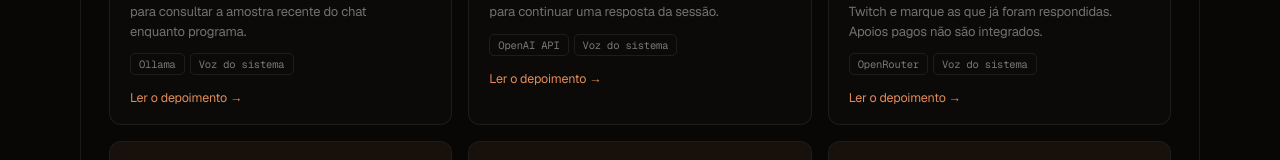
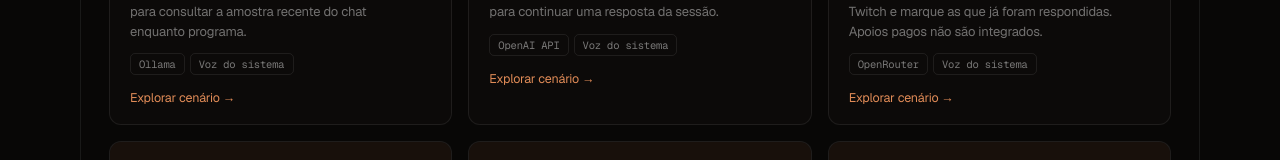
Before and after one commit to opensources-com-br/rocky, a Next.js app in the folder apps/web/: page /showcase in a window 1280 px wide. Shown: the part 577-737 px from the top of the page. Built offline with nearby package versions, Linux system fonts and the light colour scheme.

Commit message:
feat: label scenario cards without testimonial claims

```diff
--- a/apps/web/components/showcase/CaseCardSummary.jsx
+++ b/apps/web/components/showcase/CaseCardSummary.jsx
@@ -17,7 +17,7 @@ export default function CaseCardSummary({ c }) {
 </React.Fragment>)}
 </div>
 <span style={{"marginTop": "6px", "fontSize": "12.5px", "color": "#e08b57"}}>
-{"Ler o depoimento →"}
+{"Explorar cenário →"}
 </span>
 </div>
   </>);
```
